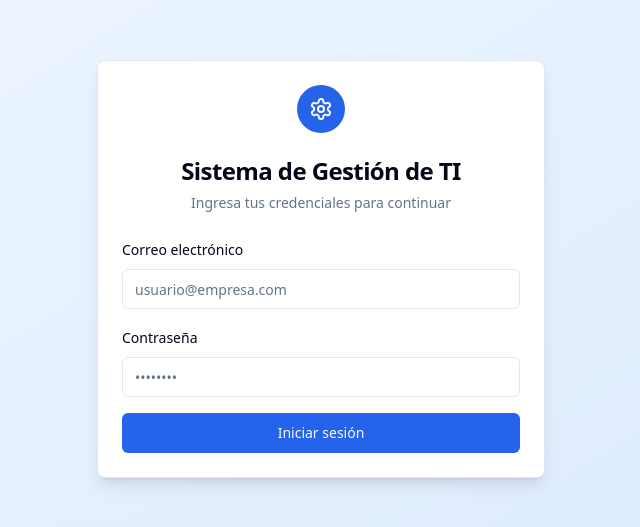
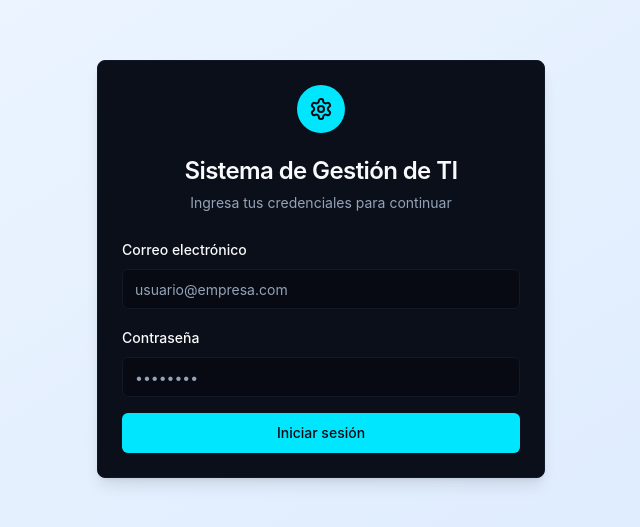
Before and after one commit to GerssonOrtiz/System-TI, a React (Vite) app in the folder apps/frontend/: page /login in a window 1280 px wide. Shown: the part 131-658 px from the top of the page, without its empty margins (319-959 px from the left). Built offline with nearby package versions, Linux system fonts and the light colour scheme; no server answers.

Commit message:
Modo oscuro

```diff
--- a/apps/frontend/index.html
+++ b/apps/frontend/index.html
@@ -1,5 +1,5 @@
 <!doctype html>
-<html lang="es">
+<html lang="es" class="dark">
   <head>
     <meta charset="UTF-8" />
     <link rel="icon" type="image/svg+xml" href="/vite.svg" />
--- a/apps/frontend/src/index.css
+++ b/apps/frontend/src/index.css
@@ -36,33 +36,40 @@
   }
 
   .dark {
-    --background: 222.2 84% 4.9%;
+    /* bg-base (#070A12) */
+    --background: 224 44% 5%;
     --foreground: 210 40% 98%;
 
-    --card: 222.2 84% 4.9%;
+    /* bg-surface (#0B0F1A) */
+    --card: 224 40% 7%;
     --card-foreground: 210 40% 98%;
 
-    --popover: 222.2 84% 4.9%;
+    --popover: 224 40% 7%;
     --popover-foreground: 210 40% 98%;
 
-    --primary: 217.2 91.2% 59.8%;
-    --primary-foreground: 222.2 47.4% 11.2%;
+    /* neon-blue (#00E5FF) */
+    --primary: 186 100% 50%;
+    --primary-foreground: 224 44% 5%;
 
-    --secondary: 217.2 32.6% 17.5%;
+    /* neon-purple (#9D4EDD) */
+    --secondary: 273 65% 58%;
     --secondary-foreground: 210 40% 98%;
 
-    --muted: 217.2 32.6% 17.5%;
+    /* bg-elevated (#111827) */
+    --muted: 221 39% 11%;
     --muted-foreground: 215 20.2% 65.1%;
 
-    --accent: 217.2 32.6% 17.5%;
+    --accent: 221 39% 11%;
     --accent-foreground: 210 40% 98%;
 
-    --destructive: 0 62.8% 30.6%;
+    --destructive: 0 84.2% 60.2%;
     --destructive-foreground: 210 40% 98%;
 
-    --border: 217.2 32.6% 17.5%;
-    --input: 217.2 32.6% 17.5%;
-    --ring: 224.3 76.3% 48%;
+    /* border / inputs matching bg-elevated */
+    --border: 221 39% 11%;
+    --input: 221 39% 11%;
+    /* ring matching neon-blue */
+    --ring: 186 100% 50%;
   }
 }
 
--- a/apps/frontend/tailwind.config.ts
+++ b/apps/frontend/tailwind.config.ts
@@ -42,7 +42,23 @@ const config: Config = {
           DEFAULT: 'hsl(var(--card))',
           foreground: 'hsl(var(--card-foreground))',
         },
-        // Colores personalizados del sistema
+        // Fondos Neón (Referencia)
+        'bg-base':     '#070A12',
+        'bg-surface':  '#0B0F1A',
+        'bg-elevated': '#111827',
+        // Colores primarios (neón)
+        'neon-blue':   '#00E5FF',
+        'electric':    '#0052FF',
+        'neon-purple': '#9D4EDD',
+        // Semánticos y Estados
+        'status-waiting':     '#00E5FF',
+        'status-diagnosis':   '#0052FF',
+        'status-parts':       '#9D4EDD',
+        'status-pending':     '#F59E0B',
+        'status-parts-ready': '#6366F1',
+        'status-approved':    '#10B981',
+        'status-maintenance': '#0052FF',
+        'status-delivered':   '#6B7280',
         brand: {
           50: '#eff6ff',
           100: '#dbeafe',
@@ -51,6 +67,16 @@ const config: Config = {
           700: '#1d4ed8',
           900: '#1e3a8a',
         },
+      },
+      boxShadow: {
+        'neon-blue':   '0 0 12px rgba(0, 229, 255, 0.4), 0 0 30px rgba(0, 229, 255, 0.1)',
+        'neon-purple': '0 0 12px rgba(157, 78, 221, 0.4), 0 0 30px rgba(157, 78, 221, 0.1)',
+        'neon-red':    '0 0 12px rgba(239, 68, 68, 0.4), 0 0 30px rgba(239, 68, 68, 0.1)',
+        'neon-green':  '0 0 12px rgba(16, 185, 129, 0.4), 0 0 30px rgba(16, 185, 129, 0.1)',
+      },
+      fontFamily: {
+        sans: ['Inter', 'system-ui', 'sans-serif'],
+        mono: ['JetBrains Mono', 'monospace'],
       },
       borderRadius: {
         lg: 'var(--radius)',
@@ -66,10 +92,30 @@ const config: Config = {
           from: { height: 'var(--radix-accordion-content-height)' },
           to: { height: '0' },
         },
+        glowPulse: {
+          '0%, 100%': { boxShadow: '0 0 8px rgba(239, 68, 68, 0.3)' },
+          '50%':      { boxShadow: '0 0 20px rgba(239, 68, 68, 0.6)' },
+        },
+        fadeIn: {
+          from: { opacity: '0' },
+          to:   { opacity: '1' },
+        },
+        slideIn: {
+          from: { transform: 'translateY(-8px)', opacity: '0' },
+          to:   { transform: 'translateY(0)',    opacity: '1' },
+        },
+        slideOut: {
+          from: { transform: 'translateY(0)',    opacity: '1' },
+          to:   { transform: 'translateY(8px)',  opacity: '0' },
+        },
       },
       animation: {
         'accordion-down': 'accordion-down 0.2s ease-out',
         'accordion-up': 'accordion-up 0.2s ease-out',
+        'glow-pulse': 'glowPulse 2s ease-in-out infinite',
+        'fade-in':    'fadeIn 150ms ease-out',
+        'slide-in':   'slideIn 200ms ease-out',
+        'slide-out':  'slideOut 200ms ease-in',
       },
     },
   },
```
Also changed, not shown: 1 other file (tests, documents, lock files or other folders).
